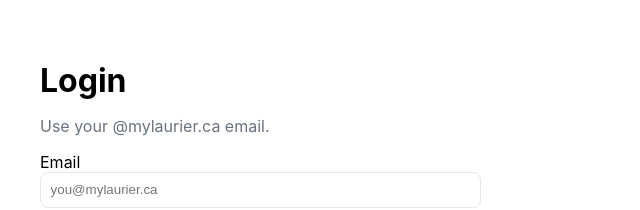
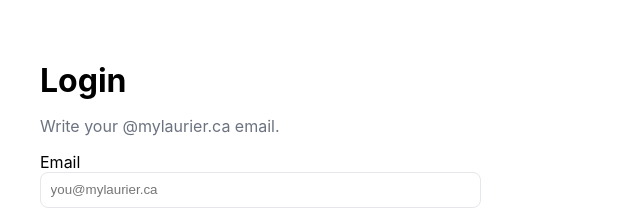
Before and after one commit to SawaabA/HawkSpace, a React (Vite) app in the folder web/: page /login in a window 1280 px wide. Shown: the top 210 px of the page, without its empty margins (0-640 px from the left). Built offline with nearby package versions, Linux system fonts and the light colour scheme.

Commit message:
test
change use to write

```diff
--- a/web/package.json
+++ b/web/package.json
@@ -24,6 +24,6 @@
     "eslint-plugin-react-hooks": "^5.2.0",
     "eslint-plugin-react-refresh": "^0.4.22",
     "globals": "^16.4.0",
-    "vite": "^7.1.7"
+    "vite": "^7.1.12"
   }
 }
--- a/web/src/pages/Login.jsx
+++ b/web/src/pages/Login.jsx
@@ -24,7 +24,7 @@ export default function Login() {
   return (
     <div style={{ padding: "2rem", fontFamily: "Inter, system-ui, Arial", maxWidth: 420 }}>
       <h1>Login</h1>
-      <p style={{ color: "#6b7280", marginTop: -6 }}>Use your {ALLOWED_DOMAIN} email.</p>
+      <p style={{ color: "#6b7280", marginTop: -6 }}>Write your {ALLOWED_DOMAIN} email.</p>
 
       {error && <div style={{ background: "#fee2e2", color: "#991b1b", padding: ".6rem .8rem", borderRadius: 8, marginBottom: 12 }}>{error}</div>}
 
```
Also changed, not shown: 2 other files (tests, documents, lock files or other folders).
